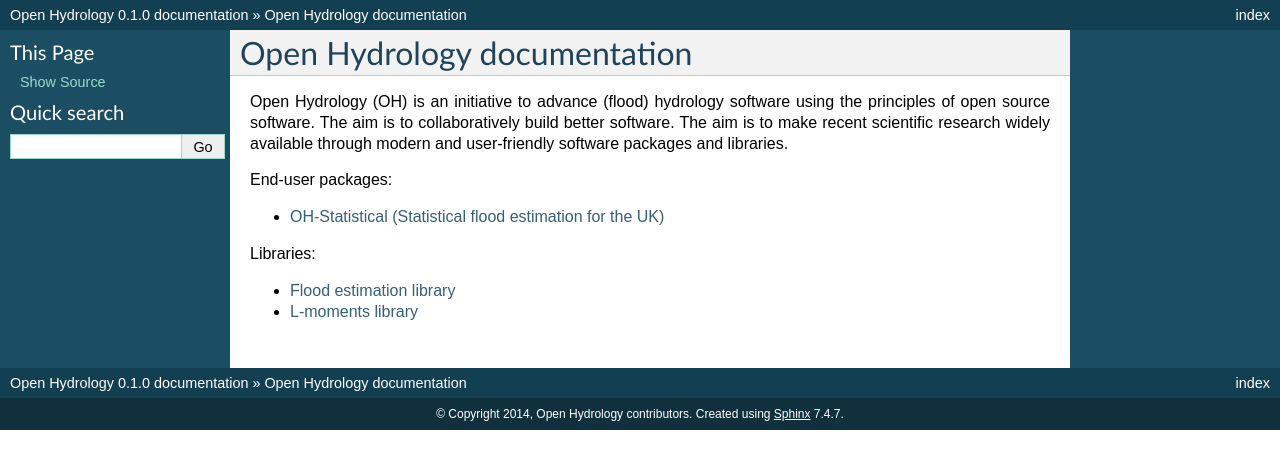
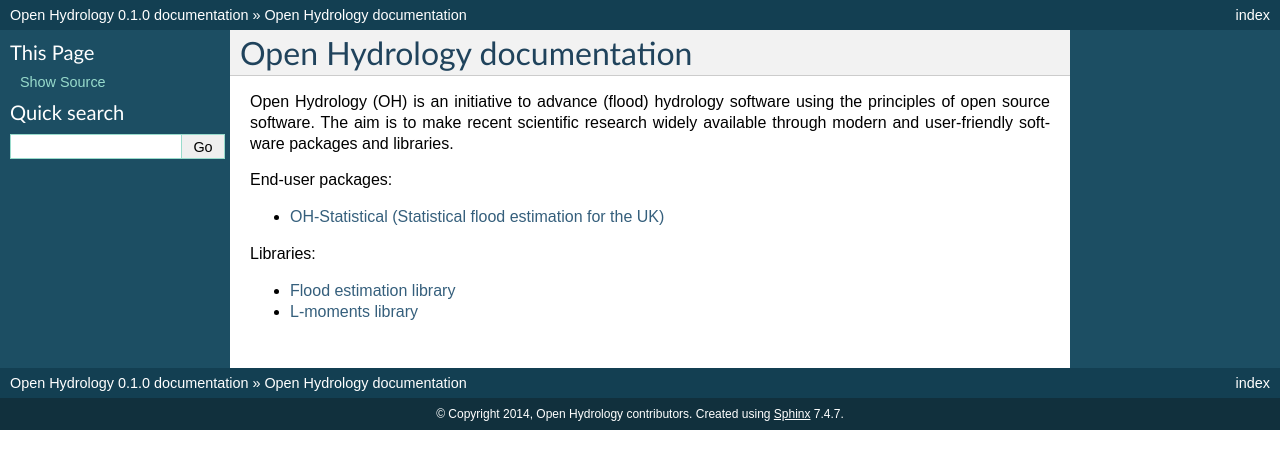
Before and after one commit to OpenHydrology/docs, a Sphinx documentation site: the page built from docs/source/index.rst, in a window 1280 px wide. Shown: the top 469 px of the page. Built offline with Sphinx 7.4.7, drawn with Linux system fonts in a browser that asks for light colours.

Commit message:
Update index.rst

```diff
--- a/docs/source/index.rst
+++ b/docs/source/index.rst
@@ -2,8 +2,8 @@ Open Hydrology documentation
 ============================
 
 Open Hydrology (OH) is an initiative to advance (flood) hydrology software using the principles of open
-source software. The aim is to collaboratively build better software. The aim is to make recent scientific
-research widely available through modern and user-friendly software packages and libraries.
+source software. The aim is to make recent scientific research widely available through modern and
+user-friendly software packages and libraries.
 
 End-user packages:
 
```
